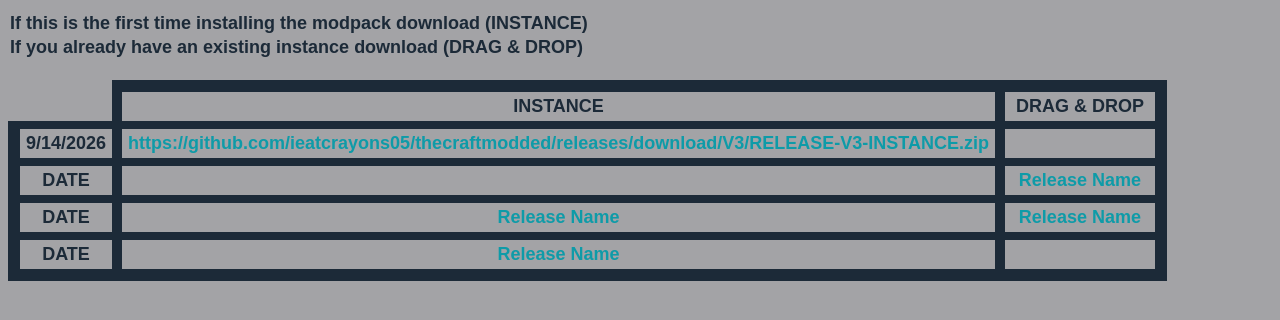
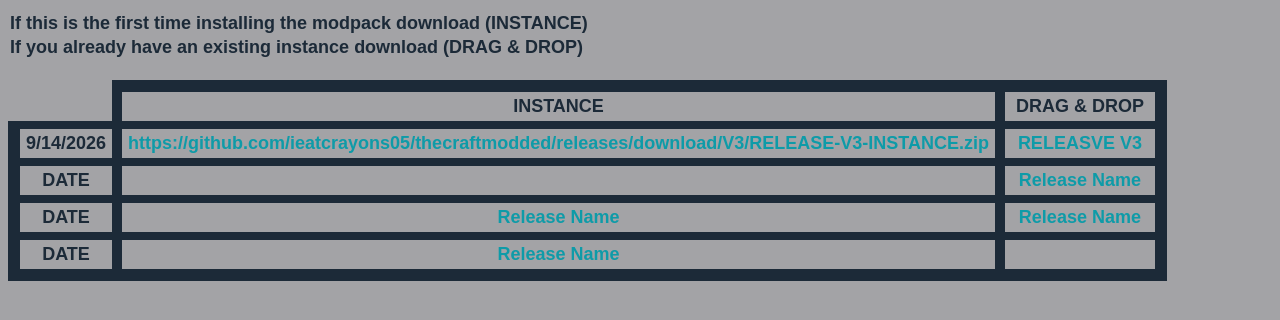
Before and after one commit to ieatcrayons05/thecraftmodded, a plain HTML site: page index.html in a window 1280 px wide. Shown: the part 46-366 px from the top of the page. Drawn offline with Linux system fonts and the light colour scheme.

Commit message:
Update index.html

```diff
--- a/index.html
+++ b/index.html
@@ -105,7 +105,7 @@
     <!-- ===== RELEASES: one line per release, newest on top =====
          Each line needs exactly 3 cells: date, instance, drag & drop.
          No file for a column? Use  <span class="blank"></span>  instead of the link. -->
-    <span class="date">9/14/2026</span>  <a class="download" href="#">https://github.com/ieatcrayons05/thecraftmodded/releases/download/V3/RELEASE-V3-INSTANCE.zip</a>  <span class="blank"></span>
+    <span class="date">9/14/2026</span>  <a class="download" href="#">https://github.com/ieatcrayons05/thecraftmodded/releases/download/V3/RELEASE-V3-INSTANCE.zip</a>  <a class="download" href="#">RELEASVE V3</a>
     <span class="date">DATE</span>  <span class="blank"></span>                  <a class="download" href="#">Release Name</a>
     <span class="date">DATE</span>  <a class="download" href="#">Release Name</a>  <a class="download" href="#">Release Name</a>
     <span class="date">DATE</span>  <a class="download" href="#">Release Name</a>  <span class="blank"></span>
```
